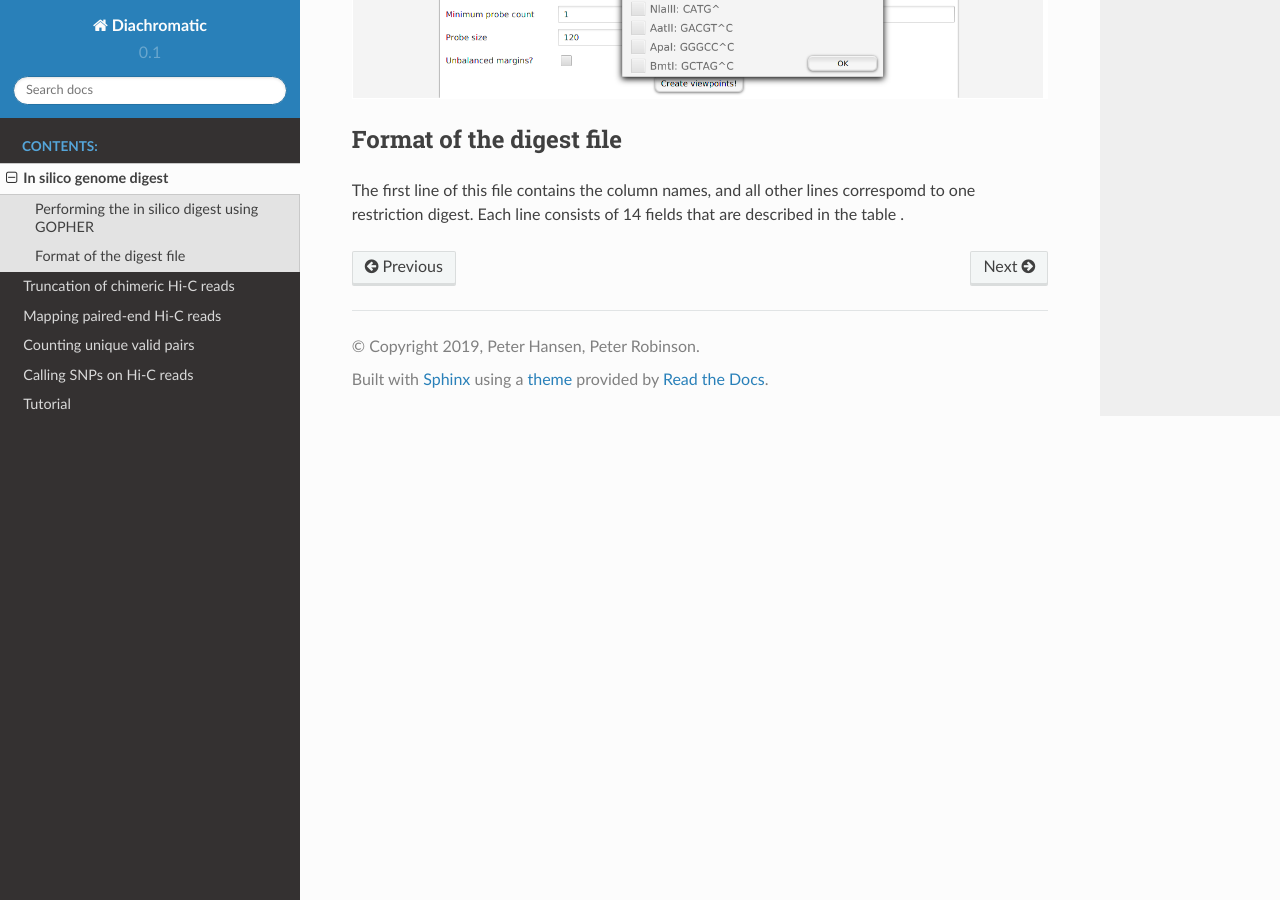
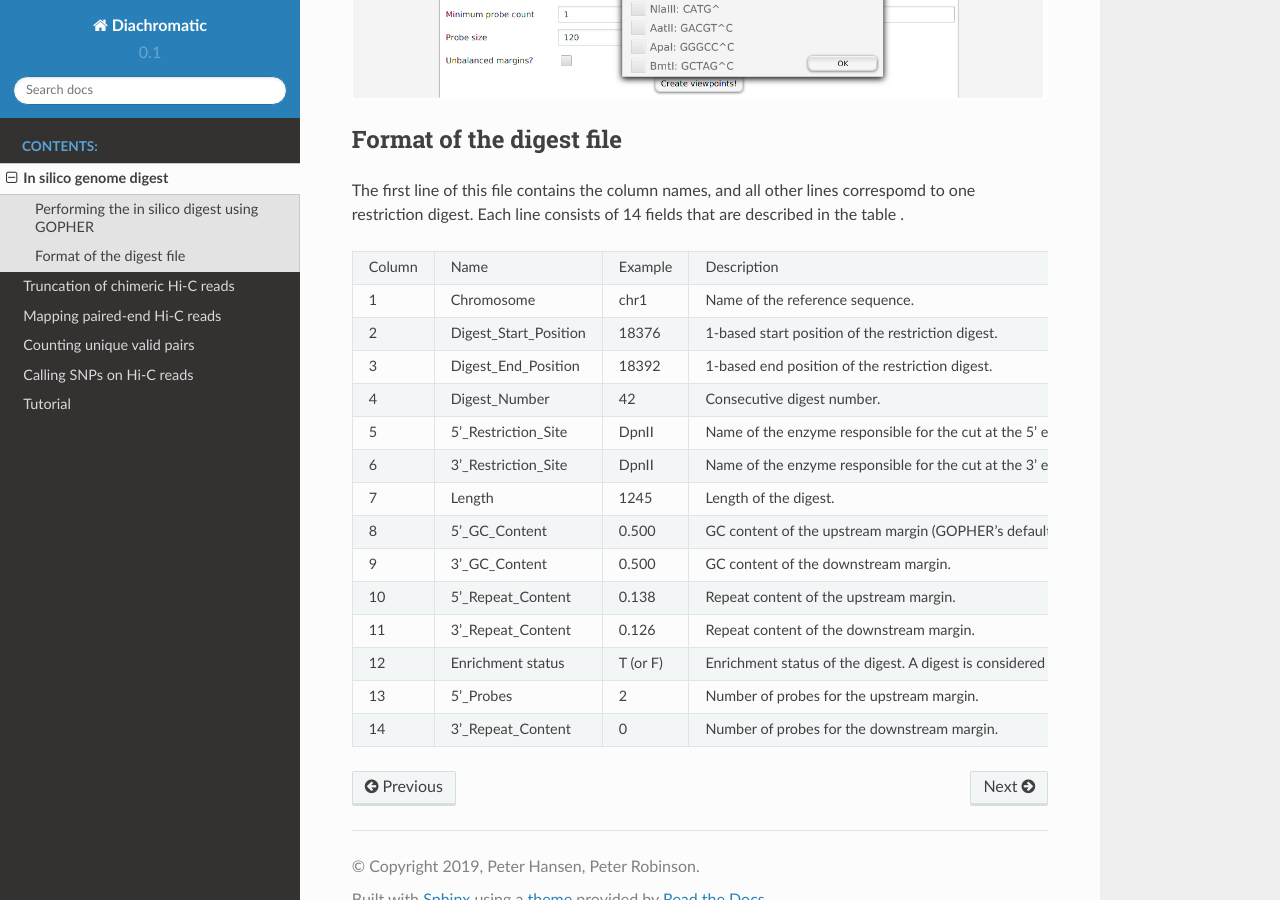
Before and after one commit to TheJacksonLaboratory/diachromatic, a Sphinx documentation site: the page built from docs/digest.rst, in a window 1280 px wide and 900 px high, scrolled down 1306 px. Built offline with Sphinx 7.4.7 and the Read the Docs theme 2.0.0, drawn with Linux system fonts in a browser that asks for light colours; some of the changed lines change nothing that is shown.

Commit message:
Fix digest format table

```diff
--- a/docs/digest.rst
+++ b/docs/digest.rst
@@ -53,7 +53,7 @@ Each line consists of 14 fields that are described in the table .
 | 4      | Digest_Number           | 42       | Consecutive digest number.                                                                                                               |
 +--------+-------------------------+----------+------------------------------------------------------------------------------------------------------------------------------------------+
 | 5      | 5'_Restriction_Site     | DpnII    | Name of the enzyme responsible for the cut at the 5' end of the digest.                                                                  |
-+--------+-------------------------+---------WHy -+------------------------------------------------------------------------------------------------------------------------------------------+
++--------+-------------------------+----------+------------------------------------------------------------------------------------------------------------------------------------------+
 | 6      | 3'_Restriction_Site     | DpnII    | Name of the enzyme responsible for the cut at the 3' end of the digest. May be different from field 5 if more than one enzyme is used.   |
 +--------+-------------------------+----------+------------------------------------------------------------------------------------------------------------------------------------------+
 | 7      | Length                  | 1245     | Length of the digest.                                                                                                                    |
```
